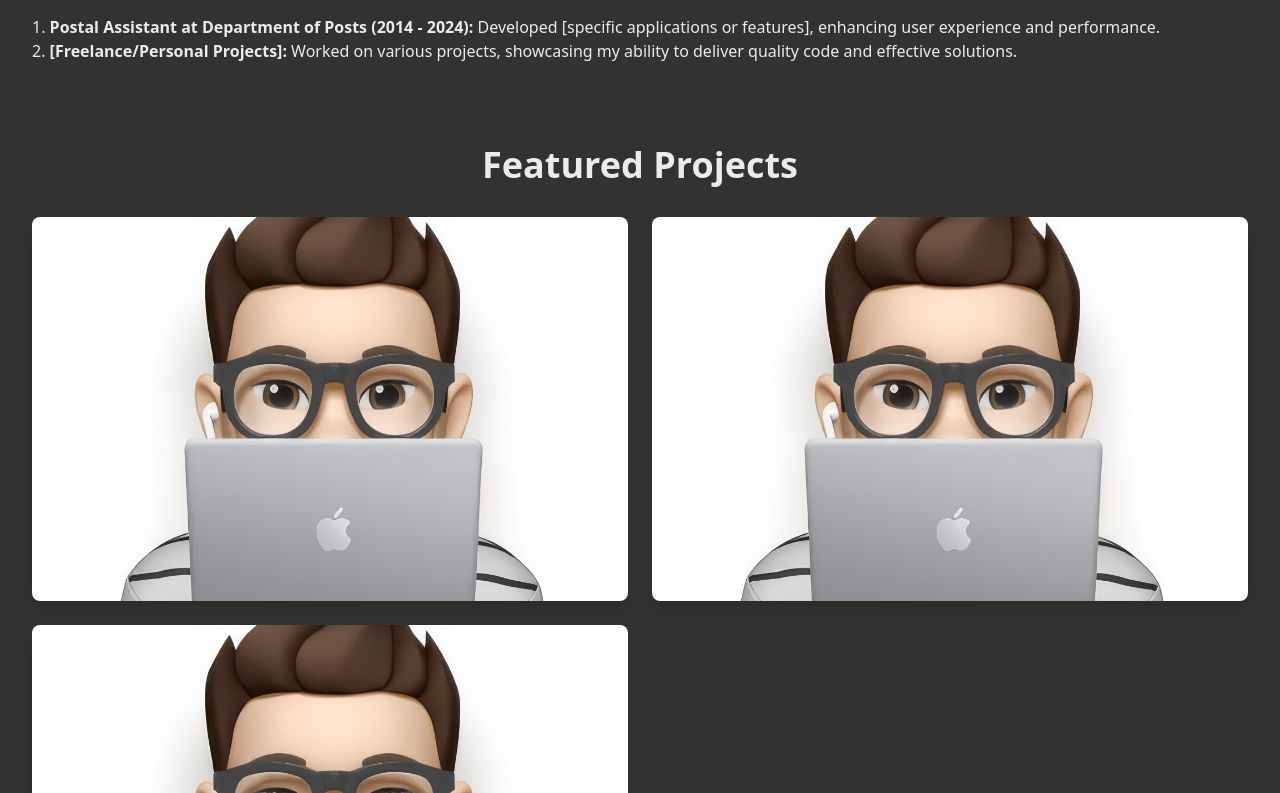
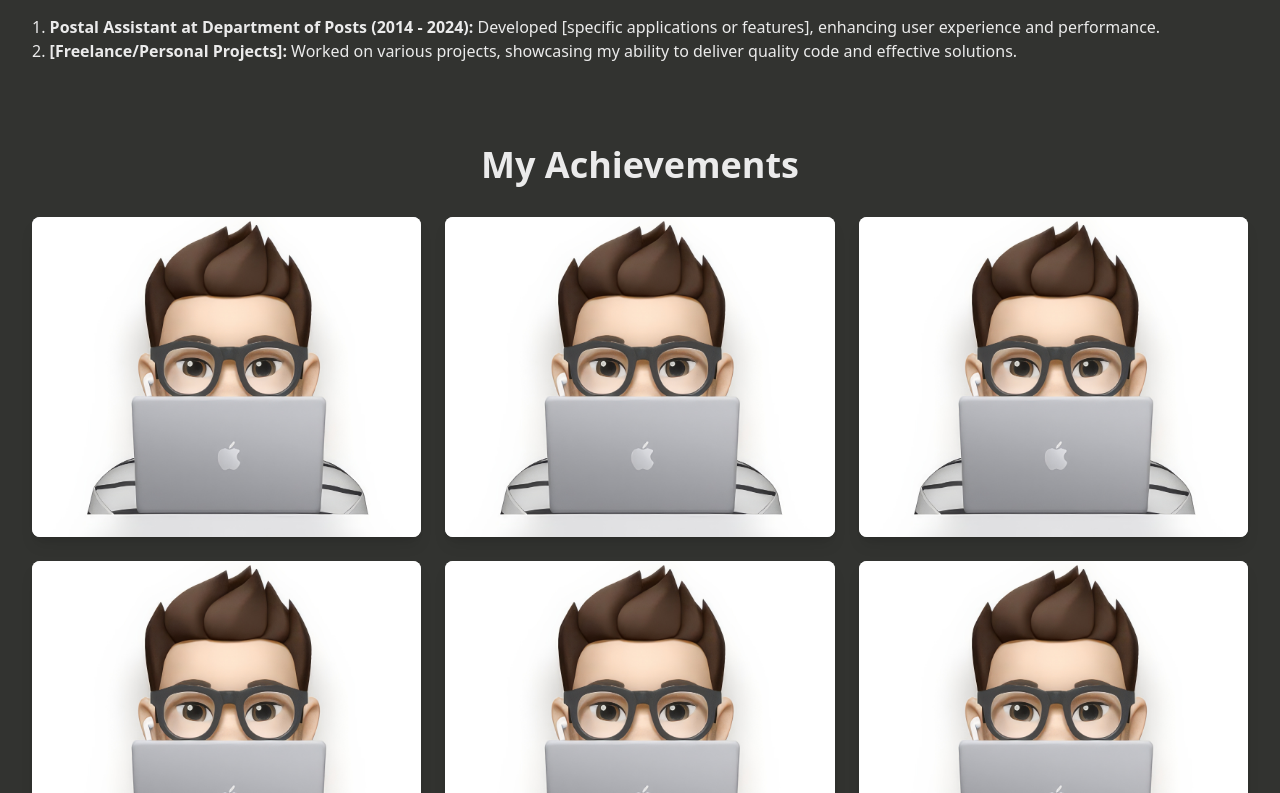
Before and after one commit to prasenjitpriyan/portfolio, a Next.js app: page / in a window 1280 px wide. Shown: the part 1487-2280 px from the top of the page. Built offline with nearby package versions, Linux system fonts and the light colour scheme.

Commit message:
My achievement added

```diff
--- a/app/page.jsx
+++ b/app/page.jsx
@@ -7,12 +7,14 @@ import ProjectsPage from '@/pages/ProjectsPage'
 import BlogPage from '@/pages/BlogPage'
 import TestimonialsPage from '@/pages/TestimonialsPage'
 import ContactPage from '@/pages/ContactPage'
+import CertificatesShowcasePage from '@/pages/CertificatesShowcasePage'
 
 const Home = () => {
   return (
     <main>
       <HomePage />
       <AboutPage />
+      <CertificatesShowcasePage />
       <FeaturedPage />
       <ProjectsPage />
       <BlogPage />
--- /dev/null
+++ b/components/Certificate.jsx
@@ -0,0 +1,34 @@
+'use client'
+
+import Image from 'next/image'
+import React from 'react'
+import { motion } from 'framer-motion' // Import motion from framer-motion
+
+const Certificate = ({ title, image, description, date }) => {
+  return (
+    <motion.div
+      className="bg-my-color-4 rounded-lg shadow-lg overflow-hidden relative transition-transform"
+      whileHover={{ scale: 1.05, boxShadow: '0 10px 20px rgba(0, 0, 0, 0.3)' }} // Scale effect
+      transition={{ duration: 0.3 }} // Smooth transition
+    >
+      <Image
+        width={500}
+        height={500}
+        src={image}
+        alt={title}
+        className="w-full h-80 object-cover"
+      />
+      {/* Glass effect overlay */}
+      <div className="absolute inset-0 bg-white opacity-0 hover:opacity-30 transition-opacity duration-300 backdrop-blur-sm" />
+
+      {/* Text overlay that appears on hover */}
+      <div className="absolute inset-0 flex flex-col justify-center items-center text-center opacity-0 hover:opacity-100 transition-opacity duration-300">
+        <h2 className="text-xl font-semibold text-my-color-2 mb-2">{title}</h2>
+        <p className="text-my-color-2 mb-2">{description}</p>
+        <span className="text-my-color-2 text-sm">{date}</span>
+      </div>
+    </motion.div>
+  )
+}
+
+export default Certificate
--- /dev/null
+++ b/pages/CertificatesShowcasePage.jsx
@@ -0,0 +1,101 @@
+import React from 'react'
+import Certificate from '@/components/Certificate'
+
+const CertificatesShowcasePage = () => {
+  const certificates = [
+    {
+      title: 'Certified JavaScript Developer',
+      image: '/myIMG.jpg', // Replace with your image path
+      description: 'Achieved certification in JavaScript development.',
+      date: 'July 2024'
+    },
+    {
+      title: 'TypeScript Mastery',
+      image: '/myIMG.jpg', // Replace with your image path
+      description: 'Mastered TypeScript for web development.',
+      date: 'August 2024'
+    },
+    {
+      title: 'React Professional Certification',
+      image: '/myIMG.jpg', // Replace with your image path
+      description: 'Professional certification in React development.',
+      date: 'September 2024'
+    },
+    {
+      title: 'Certified JavaScript Developer',
+      image: '/myIMG.jpg', // Replace with your image path
+      description: 'Achieved certification in JavaScript development.',
+      date: 'July 2024'
+    },
+    {
+      title: 'TypeScript Mastery',
+      image: '/myIMG.jpg', // Replace with your image path
+      description: 'Mastered TypeScript for web development.',
+      date: 'August 2024'
+    },
+    {
+      title: 'React Professional Certification',
+      image: '/myIMG.jpg', // Replace with your image path
+      description: 'Professional certification in React development.',
+      date: 'September 2024'
+    },
+    {
+      title: 'Certified JavaScript Developer',
+      image: '/myIMG.jpg', // Replace with your image path
+      description: 'Achieved certification in JavaScript development.',
+      date: 'July 2024'
+    },
+    {
+      title: 'TypeScript Mastery',
+      image: '/myIMG.jpg', // Replace with your image path
+      description: 'Mastered TypeScript for web development.',
+      date: 'August 2024'
+    },
+    {
+      title: 'React Professional Certification',
+      image: '/myIMG.jpg', // Replace with your image path
+      description: 'Professional certification in React development.',
+      date: 'September 2024'
+    },
+    {
+      title: 'Certified JavaScript Developer',
+      image: '/myIMG.jpg', // Replace with your image path
+      description: 'Achieved certification in JavaScript development.',
+      date: 'July 2024'
+    },
+    {
+      title: 'TypeScript Mastery',
+      image: '/myIMG.jpg', // Replace with your image path
+      description: 'Mastered TypeScript for web development.',
+      date: 'August 2024'
+    },
+    {
+      title: 'React Professional Certification',
+      image: '/myIMG.jpg', // Replace with your image path
+      description: 'Professional certification in React development.',
+      date: 'September 2024'
+    }
+    // Add more certificates as needed
+  ]
+
+  return (
+    <section className="min-h-screen bg-my-color-2 p-8">
+      <h1 className="text-4xl font-bold text-center text-my-color-4 mb-8">
+        My Achievements
+      </h1>
+      <div className="grid grid-cols-1 sm:grid-cols-2 md:grid-cols-3 gap-6">
+        {certificates.map((cert, index) => (
+          <Certificate
+            key={index}
+            title={cert.title}
+            image={cert.image}
+            description={cert.description}
+            date={cert.date}
+          />
+        ))}
+      </div>
+    </section>
+  )
+}
+
+export default CertificatesShowcasePage
```
